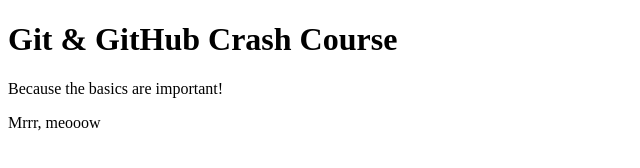
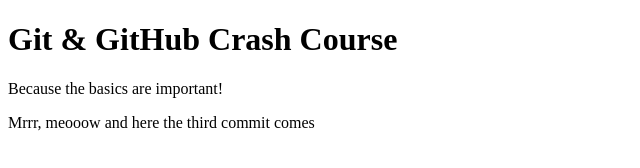
Before and after one commit to ArinaAnderson/github-brushup, a plain HTML site: page index.html in a window 1280 px wide. Shown: the whole page, without its empty margins (0-640 px from the left). Drawn offline with Linux system fonts and the light colour scheme.

Commit message:
add more text ab 3rd commit

```diff
--- a/index.html
+++ b/index.html
@@ -9,6 +9,6 @@
   <body>
     <h1>Git & GitHub Crash Course</h1>
     <p>Because the basics are important!</p>
-    <p>Mrrr, meooow</p>
+    <p>Mrrr, meooow and here the third commit comes</p>
   </body>
 </html>
```
